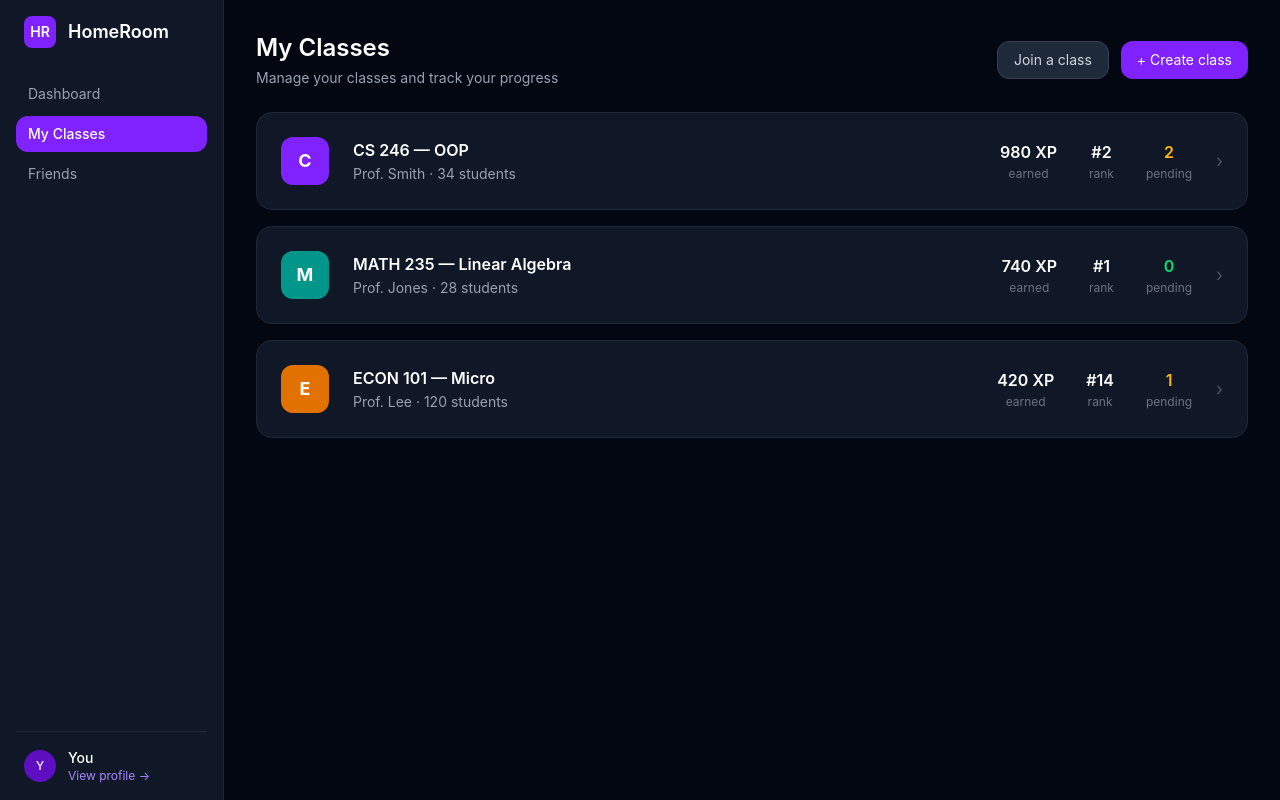
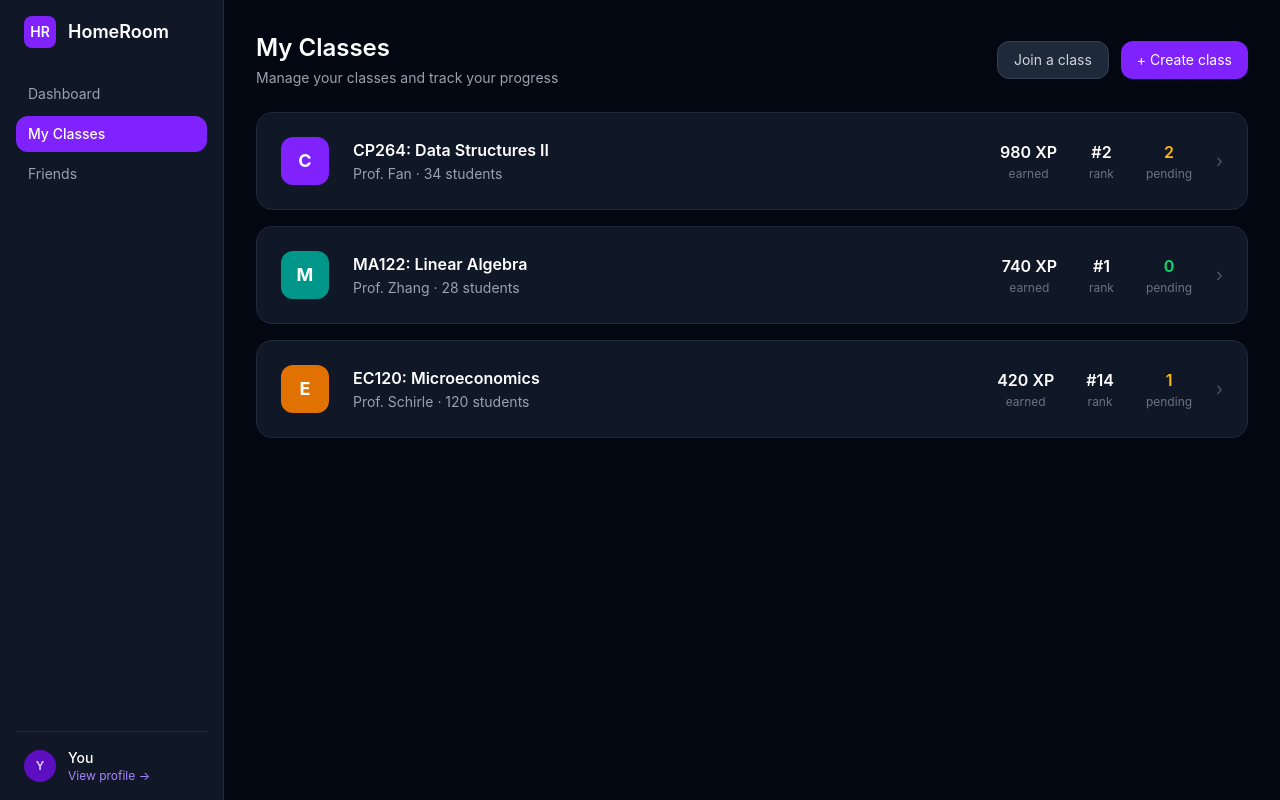
Before and after one commit to sarvenazeftekhari/homeroom, a React (Vite) app: page /classes in a window 1280 px wide. Built offline with nearby package versions, Linux system fonts and the light colour scheme; no server answers.

Commit message:
minor name changes

```diff
--- /dev/null
+++ b/src/components/Layout.jsx
@@ -0,0 +1,21 @@
+import { useState } from 'react'
+import Sidebar from './Sidebar'
+
+function Layout({ children, active }) {
+  const [collapsed, setCollapsed] = useState(false)
+
+  return (
+    <div className="min-h-screen bg-gray-950 flex">
+      <Sidebar
+        active={active}
+        collapsed={collapsed}
+        onToggle={() => setCollapsed(!collapsed)}
+      />
+      <div className={`${collapsed ? 'ml-16' : 'ml-56'} flex-1 transition-all duration-300`}>
+        {children}
+      </div>
+    </div>
+  )
+}
+
+export default Layout
--- a/src/pages/ClassDetail.jsx
+++ b/src/pages/ClassDetail.jsx
@@ -4,8 +4,8 @@ import Sidebar from '../components/Sidebar'
 
 const classData = {
   1: {
-    name: 'CS 246 — OOP',
-    instructor: 'Prof. Smith',
+    name: 'CP264: Data Structures II',
+    instructor: 'Prof. Fan',
     students: 34,
     color: 'violet',
     userXP: 980,
@@ -21,15 +21,15 @@ const classData = {
       { rank: 5, initials: 'JT', name: 'Jake T.', xp: 650, avg: 79, color: 'red' },
     ],
     assignments: [
-      { id: 1, name: 'A1 — Linked List', difficulty: 'Easy', deadline: '2025-01-20', status: 'done', grade: 96, xp: 320 },
-      { id: 2, name: 'A2 — BST Algorithms', difficulty: 'Medium', deadline: '2025-02-03', status: 'done', grade: 88, xp: 280 },
-      { id: 3, name: 'A3 — Design Patterns', difficulty: 'Hard', deadline: '2025-02-24', status: 'done', grade: 81, xp: 380 },
-      { id: 4, name: 'A4 — Multithreading', difficulty: 'Hard', deadline: '2025-03-30', status: 'submitted', grade: null, xp: null },
+      { id: 1, name: 'A1 - Linked List', difficulty: 'Easy', deadline: '2025-01-20', status: 'done', grade: 96, xp: 320 },
+      { id: 2, name: 'A2 - BST Algorithms', difficulty: 'Medium', deadline: '2025-02-03', status: 'done', grade: 88, xp: 280 },
+      { id: 3, name: 'A3 - Design Patterns', difficulty: 'Hard', deadline: '2025-02-24', status: 'done', grade: 81, xp: 380 },
+      { id: 4, name: 'A4 - Multithreading', difficulty: 'Hard', deadline: '2025-03-30', status: 'submitted', grade: null, xp: null },
     ],
   },
   2: {
-    name: 'MATH 235 — Linear Algebra',
-    instructor: 'Prof. Jones',
+    name: 'MA122: Linear Algebra',
+    instructor: 'Prof. Zhang',
     students: 28,
     color: 'teal',
     userXP: 740,
@@ -49,8 +49,8 @@ const classData = {
     ],
   },
   3: {
-    name: 'ECON 101 — Micro',
-    instructor: 'Prof. Lee',
+    name: 'EC120: Microeconomics',
+    instructor: 'Prof. Schirle',
     students: 120,
     color: 'amber',
     userXP: 420,
--- a/src/pages/Classes.jsx
+++ b/src/pages/Classes.jsx
@@ -11,9 +11,9 @@ function Classes() {
   const [newClassCode, setNewClassCode] = useState('')
 
   const classes = [
-    { id: 1, name: 'CS 246 — OOP', instructor: 'Prof. Smith', students: 34, rank: 2, xp: 980, pending: 2, color: 'violet' },
-    { id: 2, name: 'MATH 235 — Linear Algebra', instructor: 'Prof. Jones', students: 28, rank: 1, xp: 740, pending: 0, color: 'teal' },
-    { id: 3, name: 'ECON 101 — Micro', instructor: 'Prof. Lee', students: 120, rank: 14, xp: 420, pending: 1, color: 'amber' },
+    { id: 1, name: 'CP264: Data Structures II', instructor: 'Prof. Fan', students: 34, rank: 2, xp: 980, pending: 2, color: 'violet' },
+    { id: 2, name: 'MA122: Linear Algebra', instructor: 'Prof. Zhang', students: 28, rank: 1, xp: 740, pending: 0, color: 'teal' },
+    { id: 3, name: 'EC120: Microeconomics', instructor: 'Prof. Schirle', students: 120, rank: 14, xp: 420, pending: 1, color: 'amber' },
   ]
 
   return (
--- a/src/pages/Dashboard.jsx
+++ b/src/pages/Dashboard.jsx
@@ -2,20 +2,20 @@ import { useNavigate } from 'react-router-dom'
 import Sidebar from '../components/Sidebar'
 
 const classes = [
-  { id: 1, name: 'CS 246 — OOP', instructor: 'Prof. Smith', students: 34, rank: 2, xp: 980, pending: 2, color: 'violet' },
-  { id: 2, name: 'MATH 235 — Linear Algebra', instructor: 'Prof. Jones', students: 28, rank: 1, xp: 740, pending: 0, color: 'teal' },
-  { id: 3, name: 'ECON 101 — Micro', instructor: 'Prof. Lee', students: 120, rank: 14, xp: 420, pending: 1, color: 'amber' },
+  { id: 1, name: 'CP264: Data Structures II', instructor: 'Prof. Fan', students: 34, rank: 2, xp: 980, pending: 2, color: 'violet' },
+  { id: 2, name: 'MA122: Linear Algebra', instructor: 'Prof. Zhang', students: 28, rank: 1, xp: 740, pending: 0, color: 'teal' },
+  { id: 3, name: 'EC120: Microeconomics', instructor: 'Prof. Schirle', students: 120, rank: 14, xp: 420, pending: 1, color: 'amber' },
 ]
 
 const friends = [
-  { initials: 'AK', name: 'Aarav K.', status: 'Submitted A4 in CS 246', color: 'violet', online: true },
-  { initials: 'SL', name: 'Sara L.', status: 'Earned 280 XP in MATH 235', color: 'teal', online: true },
-  { initials: 'MR', name: 'Mike R.', status: 'Offline', color: 'amber', online: false },
-  { initials: 'JT', name: 'Jake T.', status: 'Completed Midterm Essay', color: 'red', online: true },
+  { initials: 'NH', name: 'Nolan H.', status: 'Submitted A4 in CP264', color: 'violet', online: true },
+  { initials: 'NF', name: 'Neil F.', status: 'Earned 280 XP in MA122', color: 'teal', online: true },
+  { initials: 'BJ', name: 'Ben J.', status: 'Offline', color: 'amber', online: false },
+  { initials: 'SE', name: 'Sarv E.', status: 'Completed Midterm Essay', color: 'red', online: true },
 ]
 
 const upcomingDeadlines = [
-  { name: 'A4 — Multithreading', class: 'CS 246', deadline: 'Mar 30', urgent: true },
+  { name: 'A4 - Multithreading', class: 'CS 246', deadline: 'Mar 30', urgent: true },
   { name: 'Midterm Essay', class: 'ECON 101', deadline: 'Apr 5', urgent: true },
   { name: 'Assignment 1', class: 'MATH 235', deadline: 'Apr 10', urgent: false },
 ]
--- a/src/pages/Friends.jsx
+++ b/src/pages/Friends.jsx
@@ -2,11 +2,11 @@ import { useState } from 'react'
 import Sidebar from '../components/Sidebar'
 
 const friends = [
-  { id: 1, initials: 'AK', name: 'Aarav K.', email: 'aarav@example.com', online: true, status: 'Submitted A4 in CS 246', classes: ['CS 246', 'MATH 235'], color: 'violet' },
-  { id: 2, initials: 'SL', name: 'Sara L.', email: 'sara@example.com', online: true, status: 'Earned 280 XP in MATH 235', classes: ['MATH 235', 'ECON 101'], color: 'teal' },
-  { id: 3, initials: 'MR', name: 'Mike R.', email: 'mike@example.com', online: false, status: 'Offline', classes: ['CS 246'], color: 'amber' },
-  { id: 4, initials: 'JT', name: 'Jake T.', email: 'jake@example.com', online: true, status: 'Completed Midterm Essay', classes: ['ECON 101', 'CS 246'], color: 'red' },
-  { id: 5, initials: 'PM', name: 'Priya M.', email: 'priya@example.com', online: false, status: 'Offline', classes: ['MATH 235'], color: 'violet' },
+  { id: 1, initials: 'NH', name: 'Nolan H.', email: 'nolan@example.com', online: true, status: 'Submitted A4 in CP264', classes: ['CP264', 'MA122'], color: 'violet' },
+  { id: 2, initials: 'NF', name: 'Neil F.', email: 'neil@example.com', online: true, status: 'Earned 280 XP in MA122', classes: ['MA122', 'EC120'], color: 'teal' },
+  { id: 3, initials: 'BJ', name: 'Ben J.', email: 'ben@example.com', online: false, status: 'Offline', classes: ['CP264'], color: 'amber' },
+  { id: 4, initials: 'SE', name: 'Sarv E.', email: 'sarv@example.com', online: true, status: 'Completed Midterm Essay', classes: ['EC120', 'CP264'], color: 'red' },
+  { id: 5, initials: 'VH', name: 'Victoria H.', email: 'victoria@example.com', online: false, status: 'Offline', classes: ['MATH 235'], color: 'violet' },
 ]
 
 const avatarColors = {
```
